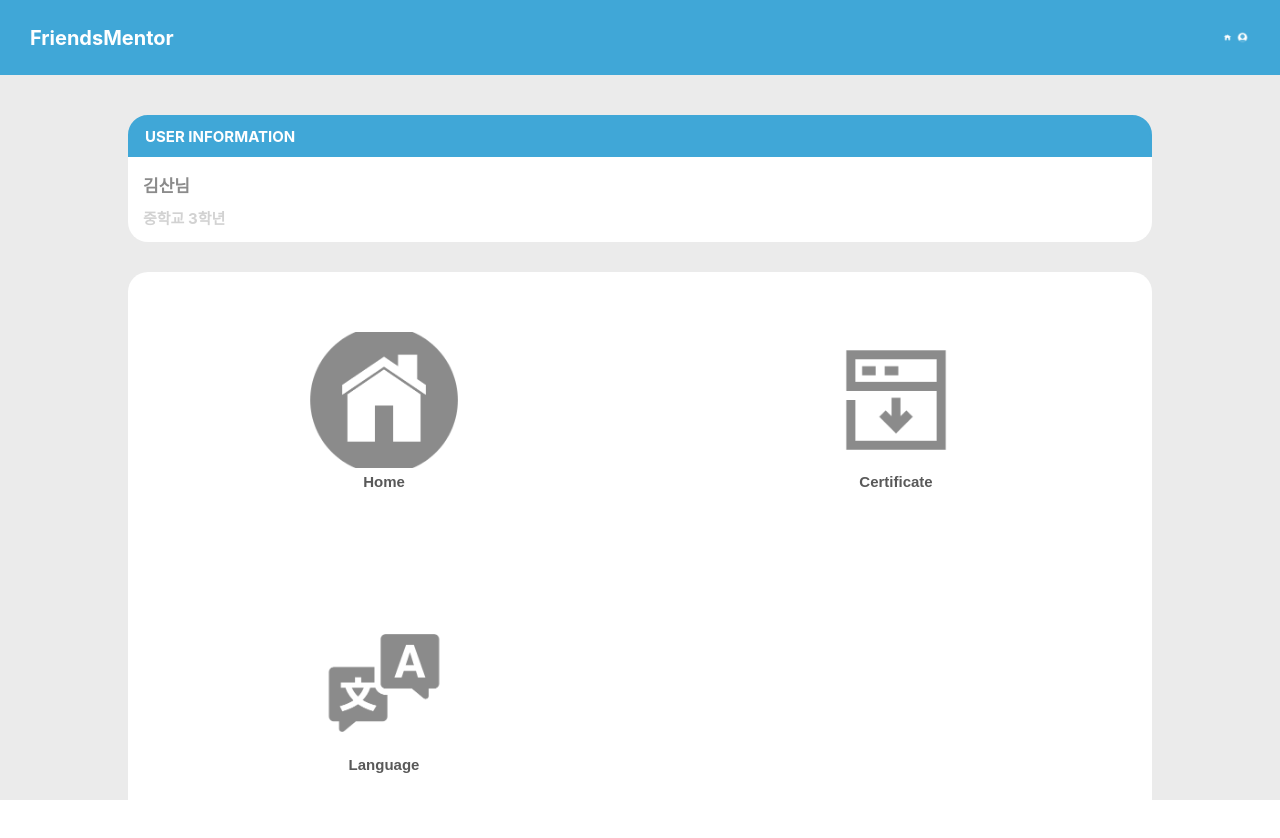
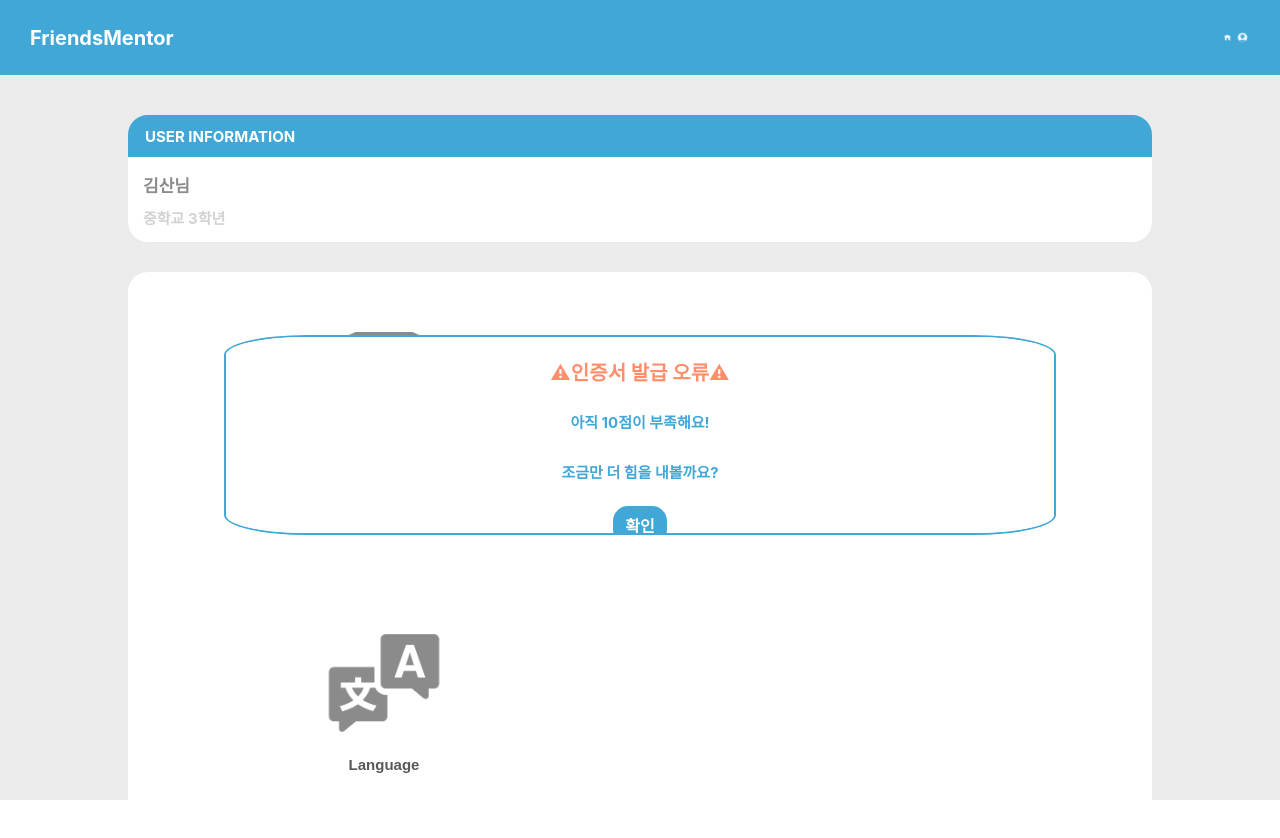
Before and after one commit to 2ood/friends-tutor, a React (Create React App) app in the folder frontend/: page /mypage in a window 1280 px wide. Both pictures are taken after a click on the button "Certificate". Shown: the top 838 px of the page. Built offline with nearby package versions, Linux system fonts and the light colour scheme.

Commit message:
feat(modal) : made a modal form (#18)

```diff
--- a/frontend/public/index.html
+++ b/frontend/public/index.html
@@ -29,6 +29,7 @@
   <body>
     <noscript>You need to enable JavaScript to run this app.</noscript>
     <div id="root"></div>
+    <div id="modal"></div>
     <!--
       This HTML file is a template.
       If you open it directly in the browser, you will see an empty page.
--- a/frontend/src/pages/Mypage.jsx
+++ b/frontend/src/pages/Mypage.jsx
@@ -5,8 +5,16 @@ import gohome from "img/gohome.png";
 import changeLang from "img/changeLang.png";
 import cartificate from "img/cartificateImg.png";
 import white from "img/white.png";
+import ModalPortal from "util/modalPortal";
+import Modal from "styles/styled-components/Modal";
+import { useEffect, useState } from "react";
 
 function Mypage(props){
+  const [modalOn, setModalOn] = useState(false);
+
+  const handleModal = () => {
+    setModalOn(!modalOn);
+  };
     return (<>
         <Component.Topbar />
         <Styled.MainBodyFrame bgcolor="var(--gray4)">
@@ -26,10 +34,21 @@ function Mypage(props){
                 <img src={gohome} alt="gohome"></img>
                 <Styled.MypageText>Home</Styled.MypageText>
               </Styled.MypageButton>
-              <Styled.MypageButton>
+
+
+              <Styled.MypageButton  onClick={handleModal}>
                 <img src={cartificate} alt="cartificate"></img>
-                <Styled.MypageText>Certificate</Styled.MypageText>
+                <Styled.MypageText>
+                  Certificate
+                  </Styled.MypageText>
+
+                  <ModalPortal>
+                     {modalOn && <Modal onClose={handleModal} />}
+                  </ModalPortal>
               </Styled.MypageButton>
+
+
+
               <Styled.MypageButton>
                 <img src={changeLang} alt="changeLang"></img>
                 <Styled.MypageText>Language</Styled.MypageText>
--- a/frontend/src/styles/ComponentStyles.jsx
+++ b/frontend/src/styles/ComponentStyles.jsx
@@ -20,6 +20,8 @@ import { MypageText } from "styles/styled-components/MypageText.style";
 import {MypageTitle} from "styles/styled-components/MypageTitle.style";
 import {MypageName} from "styles/styled-components/MypageName.style";
 import {MypageGrade} from "styles/styled-components/MypageGrade.style";
+import { ModalTitle } from "styles/styled-components/ModalTitle";
+import { ModalText } from "styles/styled-components/Modaltext";
 
 export {MainBodyFrame};
 export {HorizontalInput, NoBorderInput};
@@ -41,3 +43,5 @@ export {MypageText};
 export {MypageTitle};
 export {MypageName};
 export {MypageGrade};
+export {ModalTitle};
+export {ModalText};
--- a/frontend/src/styles/style.bootstrap.css
+++ b/frontend/src/styles/style.bootstrap.css
@@ -9,6 +9,7 @@
     --gray3 : #595959;
     --gray4: #EBEBEB;
     --yellow : #FFD145;
+    --orange: #FF8F6C;
     --font-primary-color : black;
     --font-placeholder-color : var(--gray2);
     --font-color-over-primary : var(--secondary-color);
--- /dev/null
+++ b/frontend/src/styles/styled-components/Modal.jsx
@@ -0,0 +1,57 @@
+//Modal.js
+
+import React from "react";
+import styled from "styled-components";
+import { ModalTitle } from "./ModalTitle";
+import { ThemedTitle } from "./ThemedTitle.style";
+import { ThemedButton } from "./ThemedButton.style";
+import { ModalText } from "./Modaltext";
+import ModalPortal from "util/modalPortal";
+import { useEffect, useState } from "react";
+
+
+const Modal = ({ onClose}) => {
+
+  return (
+      <Background>
+        <Content>
+        <ModalTitle>
+        ⚠인증서 발급 오류⚠
+        </ModalTitle>
+        <ModalText>아직 10점이 부족해요!</ModalText>
+        <ModalText>조금만 더 힘을 내볼까요?</ModalText>
+
+        <ThemedButton >
+          확인
+        </ThemedButton>
+         </ Content>
+      </Background>
+  );
+};
+
+export default Modal;
+
+//아래는 styled-components를 통한 스타일링
+
+const Background = styled.div`
+  height: 100%;
+  width: 100%;
+  display: flex;
+  align-items: center;
+  justify-content: center;
+  position: fixed;
+  left: 0;
+  top: 0;
+  text-align: center;
+`;
+
+const Content = styled.div`
+  height: 25%;
+  width: 65%;
+  margin-top: 70px;
+  position: relative;
+  overflow: scroll;
+  background: var(--base-color);
+  border : 2px var(--primary-color) solid;
+  border-radius: 10%;
+`;
--- /dev/null
+++ b/frontend/src/styles/styled-components/ModalTitle.jsx
@@ -0,0 +1,15 @@
+import styled from "styled-components";
+import "styles/style.bootstrap.css";
+
+
+const ModalTitle = styled.h1`
+    display : inline-block;
+    min-width : 100%;
+    min-height : 50px;
+    padding : 20px;
+    text-align : center;
+    font-size : var(--font-size-h1);
+    color : var(--orange);
+`;
+
+export {ModalTitle};
--- /dev/null
+++ b/frontend/src/styles/styled-components/Modaltext.jsx
@@ -0,0 +1,15 @@
+import styled from "styled-components";
+import "styles/style.bootstrap.css";
+
+
+const ModalText = styled.h1`
+    display : inline-block;
+    min-width : 100%;
+    min-height : 50px;
+    padding : 5px;
+    text-align : center;
+    font-size : var(--font-size-h3);
+    color : var(--primary-color);
+`;
+
+export {ModalText};
--- /dev/null
+++ b/frontend/src/util/modalPortal.jsx
@@ -0,0 +1,8 @@
+import ReactDom from "react-dom";
+
+const ModalPortal = ({children})=>{
+    const el = document.getElementById("modal");
+    return ReactDom.createPortal(children, el);
+};
+
+export default ModalPortal;
```
